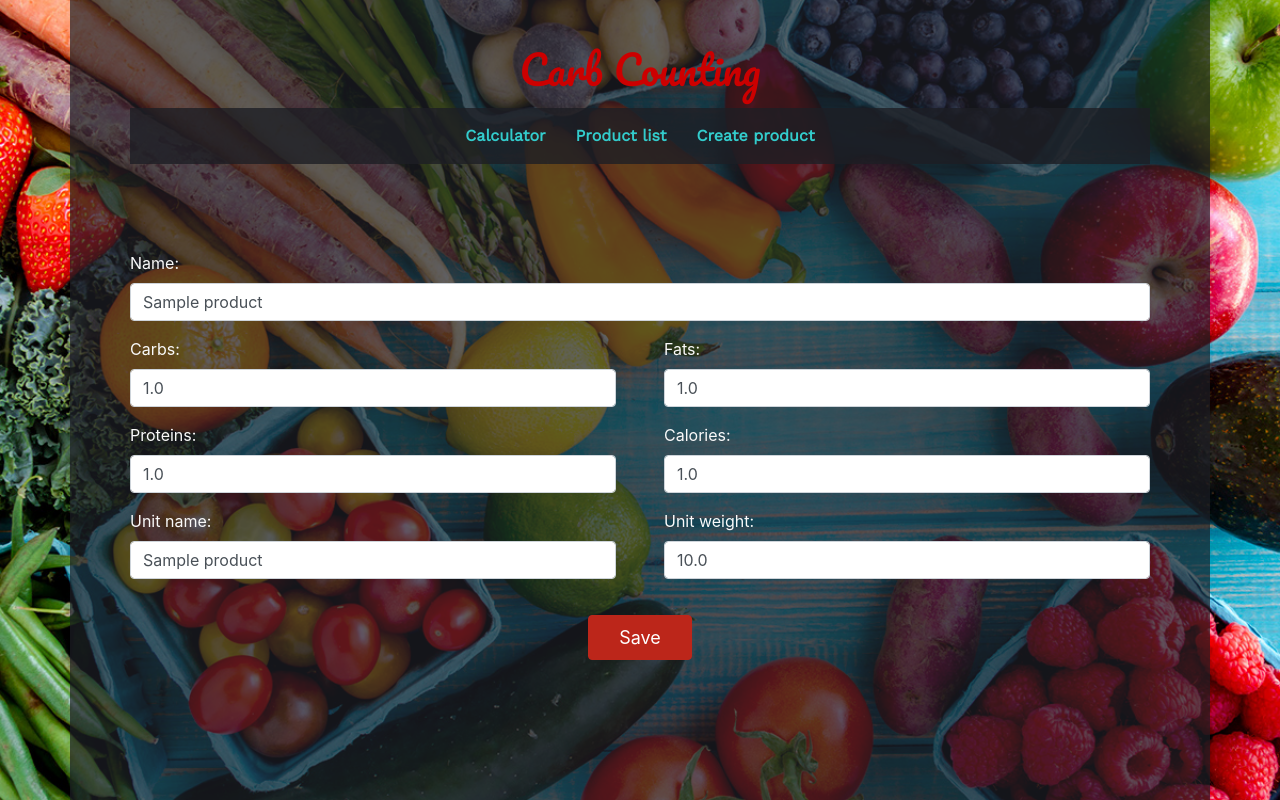
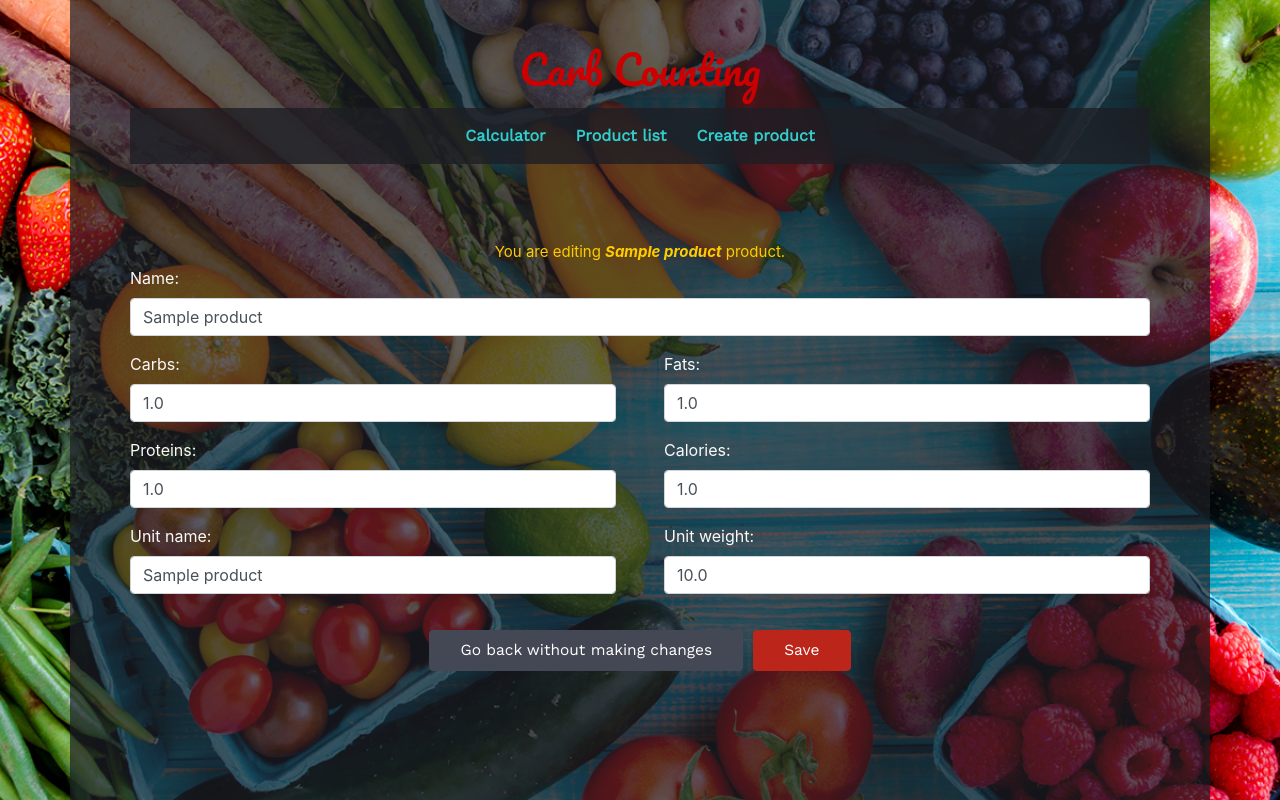
Before and after one commit to monbird/carb_count, a Django app: page /carb-count/product/1/edit/ in a window 1280 px wide. Run offline with Django 3.2, Linux system fonts and the light colour scheme; tables that the repository leaves empty hold one stand-in row (values such as "Sample post"); some libraries are stand-ins or nearby versions; some web fonts are replaced.

Commit message:
let user know which product they are editing; implement cancel_changes button; style buttons; change modal colors;

```diff
--- a/carb_count/static/css/carb_count.css
+++ b/carb_count/static/css/carb_count.css
@@ -61,7 +61,7 @@ nav .nav-item  a:hover {
 .message-wrapper {
     display: block;
     min-height: 62px;
-    margin: 15px auto 10px auto;
+    margin: 15px auto 0 auto;
     text-align: center;
 }
 
@@ -111,7 +111,7 @@ td {
     background-color: rgba(29, 30, 37, 0.8);
 }
 
-a.btn.btn-info, button.btn.btn-warning, button.btn.btn-success, button.btn.btn-secondary {
+a.btn.btn-info, button.btn.btn-warning, button.btn.btn-success, button.btn.btn-secondary, button.btn.btn-danger {
     font-size: 13px;
 }
 
@@ -121,11 +121,24 @@ a.btn.btn-info, button.btn.btn-warning, button.btn.btn-success, button.btn.btn-s
 
 .modal-header {
     color: white;
-    background-color: rgb(246, 194, 68);
+    background-color: rgb(240, 134, 40);
 }
 
 #modal-delete-button {
     color: white;
+    background: rgb(240, 134, 40);
+    border-color: rgb(240, 134, 40);
+    font-size: 16px;
+}
+
+#modal-delete-button:hover {
+    background: rgb(214, 109, 15);
+}
+
+#modal-cancel-button:hover {
+    color: white;
+    background: rgb(164, 164, 164);
+    border-color: rgb(164, 164, 164);
 }
 
 .errorlist {
@@ -133,34 +146,41 @@ a.btn.btn-info, button.btn.btn-warning, button.btn.btn-success, button.btn.btn-s
 }
 
 #product-form button[type="submit"] {
-    font-size: 18px;
+    font-family: 'Work Sans', sans-serif;
+    font-size: 15.5px;
     color: white;
+    background: rgb(188, 38, 26);
+    border-color: rgb(188, 38, 26) !important;
     margin: 20px auto 0 auto;
     display: block;
     padding: 8px 30px;
 }
 
-/* overrides bootstrap button color */
-
-.btn-dark {
-background: rgb(188, 38, 26);
-border-color: rgb(188, 38, 26) !important;
-color: white;
-cursor: pointer;
+#cancel-changes {
+    font-family: 'Work Sans', sans-serif;
+    font-size: 15.5px;
+    color: white;
+    background: rgb(68, 71, 84);
+    border-color: rgb(68, 71, 84) !important;
+    margin: 20px auto 0 auto;
+    display: block;
+    padding: 8px 30px;
 }
 
-.btn-dark:hover, .btn-dark:focus, .btn-dark:active, .btn-dark.active, .open > .dropdown-toggle.btn-dark {
-background: rgb(166, 33, 23);
-border-color: rgb(166, 33, 23) !important;
+#product-form button[type="submit"]:hover {
+    background: rgb(166, 33, 23);
+    border-color: rgb(166, 33, 23) !important;
 }
 
-.btn-dark:active, .btn-dark.active {
-background: rgb(188, 38, 26);
-box-shadow: none;
+#cancel-changes:hover {
+    background: rgb(57, 59, 70);
+    border-color: rgb(57, 59, 70) !important;
 }
 
-.btn-dark.disabled, .btn-dark:disabled {
-background: rgb(188, 38, 26);
-opacity: .65;
-cursor: not-allowed;
+#prod_form_edit_message {
+    margin: 0 auto;
+    padding: 0 0 2px 0;
+    text-align: center;
+    font-size: 15px;
+    color: #ffcc00;
 }
--- a/carb_count/templates/carb_count/product_form.html
+++ b/carb_count/templates/carb_count/product_form.html
@@ -3,6 +3,11 @@
 {% load widget_tweaks %}
 
 {% block content %}
+
+    {% if edit_mode %}
+<p id="prod_form_edit_message">You are editing <strong><i>{{ product.name|truncatechars:25 }}</i></strong> product.</p>
+    {% endif %}
+
     <form method="POST" class="post-form" id="product-form">
         {% csrf_token %}
 
@@ -28,6 +33,18 @@
             {% endif %}
         {% endfor %}
 
-        <button type="submit" class="btn btn-dark">Save</button>
+        {% if edit_mode %}
+            <div class="form-row justify-content-md-center">
+                <div class="col-md-auto pl-md-3">
+                    <a href="{% url 'product_list' %}" class="btn" id="cancel-changes">Go back without making changes</a>
+                </div>
+                <div class="col-md-auto pr-md-3">
+                    <button type="submit" class="btn">Save</button>
+                </div>
+            </div>
+        {% else %}
+            <button type="submit" class="btn">Save</button>
+        {% endif %}
+
     </form>
 {% endblock %}
--- a/carb_count/templates/carb_count/product_list.html
+++ b/carb_count/templates/carb_count/product_list.html
@@ -21,7 +21,7 @@
             <tbody>
                 {% for product in products %}
                     <tr>
-                        <td>{{ product.pk }}</td>
+                        <td>{{ forloop.counter }}</td>
                         <td>{{ product.name|truncatechars:25 }}</td>
                         <td>{{ product.carbs.normalize }}</td>
                         <td>{{ product.fats.normalize }}</td>
@@ -80,7 +80,7 @@
                         {% csrf_token %}
                         <button type="submit" class="btn btn-warning" id="modal-delete-button">Delete</button>
                     </form>
-                    <button type="button" class="btn btn-outline-warning" data-dismiss="modal">Cancel</button>
+                    <button type="button" class="btn btn-outline-secondary" id="modal-cancel-button" data-dismiss="modal">Cancel</button>
                 </div>
             </div>
         </div>
--- a/carb_count/views.py
+++ b/carb_count/views.py
@@ -42,10 +42,10 @@ def edit_product(request, pk):
             return redirect('product_list')
         else:
             messages.error(request, '<strong>Warning!</strong> There was a problem with updating your product. Please try again.')
-            return render(request, 'carb_count/product_form.html', {'form': form})
+            return render(request, 'carb_count/product_form.html', {'form': form, 'edit_mode': True, 'product': product})
     else:
         form = ProductForm(instance=product)
-    return render(request, 'carb_count/product_form.html', {'form': form})
+        return render(request, 'carb_count/product_form.html', {'form': form, 'edit_mode': True, 'product': product})
 
 
 def delete_product(request, pk):
```
